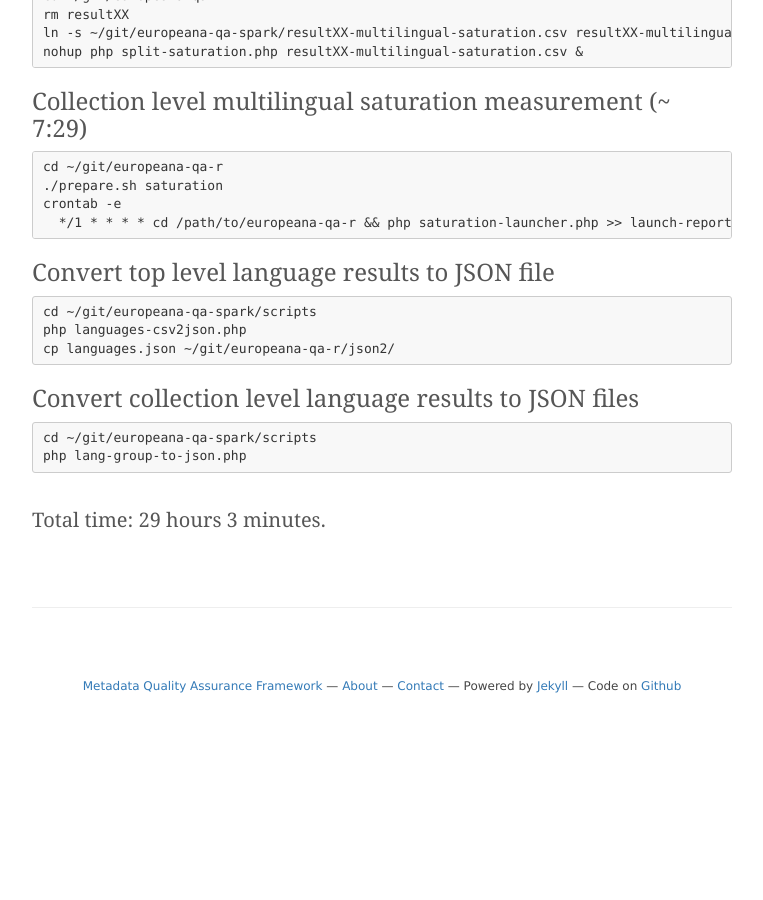
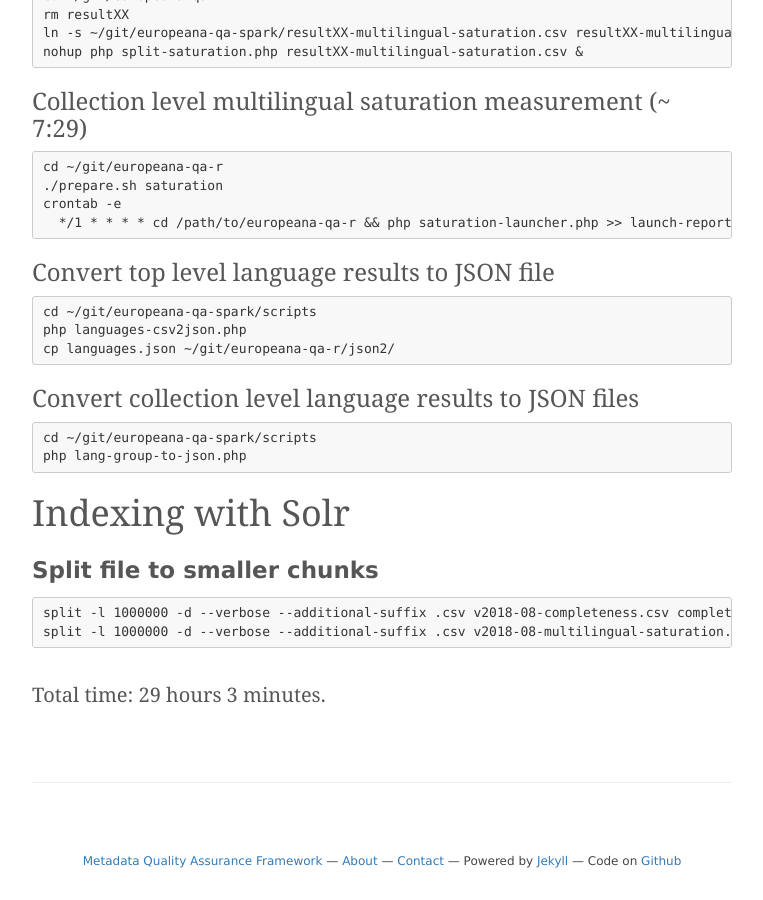
Before and after one commit to pkiraly/pkiraly.github.io, a Jekyll site: the page built from cheatsheet.md, in a window 1280 px wide and 900 px high, scrolled down 3863 px. Shown: the whole window, without its empty margins (258-1021 px from the left). Built offline with Jekyll 4.4.1, drawn with Linux system fonts in a browser that asks for light colours; nearby versions of some CDN libraries; some web fonts are replaced; comment, search, counter and statistics services are not loaded; before the commit the page ends 4588 px from its top, so only the background shows below that.

Commit message:
Update cheatsheet.md

````diff
--- a/cheatsheet.md
+++ b/cheatsheet.md
@@ -196,4 +196,13 @@ cd ~/git/europeana-qa-spark/scripts
 php lang-group-to-json.php
 ```
 
+# Indexing with Solr
+
+## Split file to smaller chunks
+
+```
+split -l 1000000 -d --verbose --additional-suffix .csv v2018-08-completeness.csv completeness-part
+split -l 1000000 -d --verbose --additional-suffix .csv v2018-08-multilingual-saturation.csv saturation-part
+```
+
 Total time: 29 hours 3 minutes.
````
